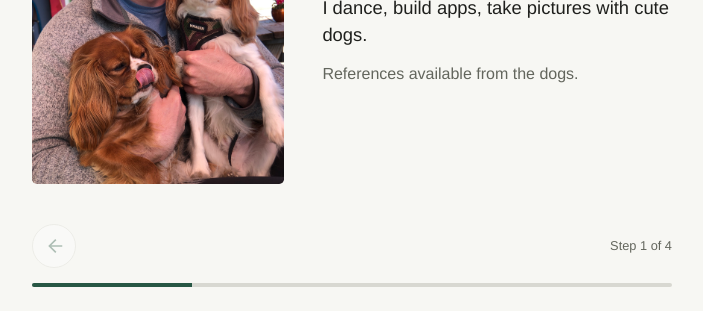
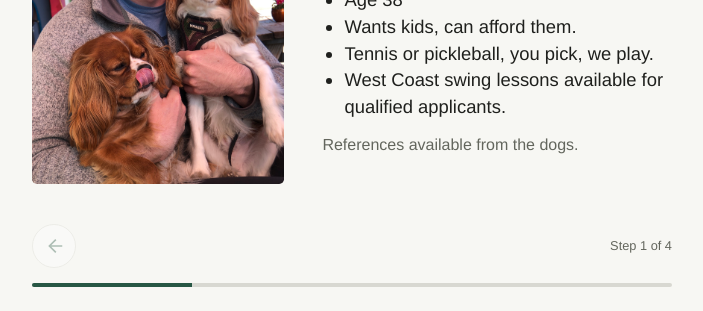
Before and after one commit to cjwheelock/cjwheelock.github.io, a plain HTML site: page wife-application/index.html in a window 1280 px wide. Shown: the part 273-584 px from the top of the page, without its empty margins (288-991 px from the left). Drawn offline with Linux system fonts and the light colour scheme.

Commit message:
Publish Wife Application intro updates

```diff
--- a/wife-application/index.html
+++ b/wife-application/index.html
@@ -8,7 +8,7 @@
     <meta name="robots" content="noindex, nofollow">
     <meta name="theme-color" content="#f7f7f3">
     <title>Wife Application · CJ Wheelock</title>
-    <link rel="stylesheet" href="styles.css?v=20261101-submit">
+    <link rel="stylesheet" href="styles.css?v=20261104-intro">
     <script src="app.js?v=20261101-submit" defer></script>
   </head>
   <body>
@@ -21,6 +21,12 @@
           <div class="hero-copy">
             <h2>Hi, I’m CJ</h2>
             <p>I dance, build apps, take pictures with cute dogs.</p>
+            <ul>
+              <li>Age 38</li>
+              <li>Wants kids, can afford them.</li>
+              <li>Tennis or pickleball, you pick, we play.</li>
+              <li>West Coast swing lessons available for qualified applicants.</li>
+            </ul>
             <p class="references">References available from the dogs.</p>
           </div>
         </div>
--- a/wife-application/styles.css
+++ b/wife-application/styles.css
@@ -25,7 +25,8 @@ h1 > span { color: var(--green); }
 .hero-photo { display: block; width: 100%; height: auto; border-radius: 0.3rem; }
 .hero-copy { min-width: 0; }
 .hero-copy h2 { font-size: clamp(1.2rem, 4.8vw, 2rem); letter-spacing: -0.035em; line-height: 1.15; margin: 0 0 0.65rem; }
-.hero-copy p { font-size: clamp(0.9rem, 3.5vw, 1.15rem); line-height: 1.45; margin: 0; }
+.hero-copy p, .hero-copy ul { font-size: clamp(0.9rem, 3.5vw, 1.15rem); line-height: 1.45; margin: 0; }
+.hero-copy ul { margin-top: 0.65rem; padding-inline-start: 1.2em; }
 .hero-copy .references { color: var(--muted); font-size: clamp(0.8rem, 3.1vw, 1rem); margin-top: 0.8rem; }
 .application { padding-top: 1.5rem; min-height: calc(100svh - env(safe-area-inset-top, 0px) - 2rem); scroll-margin-top: calc(env(safe-area-inset-top, 0px) + 0.5rem); }
 .step-header { position: sticky; top: env(safe-area-inset-top, 0px); z-index: 2; display: flex; justify-content: space-between; align-items: center; gap: 1rem; padding-block: 0.5rem; background: var(--background); }
```
